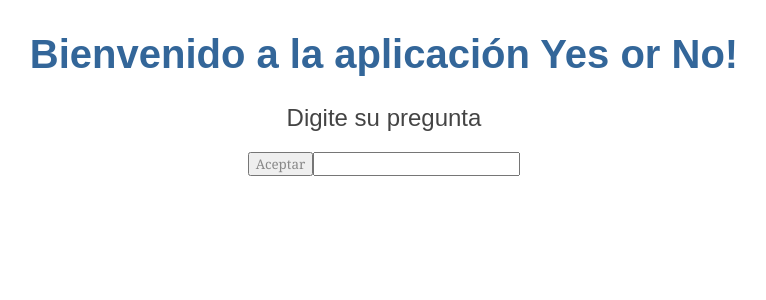
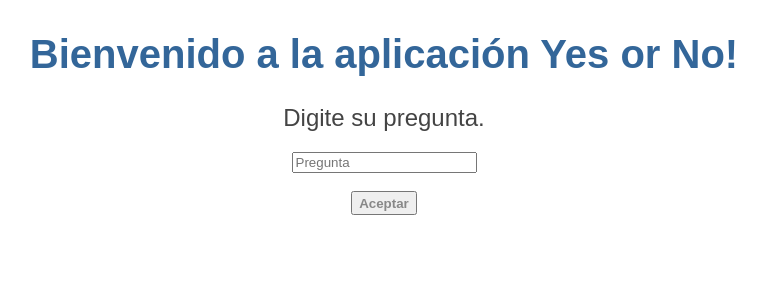
Before and after one commit to luisedoramirez/angular-lab-2, an Angular app: page / in a window 1280 px wide. Shown: the top 300 px of the page, without its empty margins (256-1022 px from the left). Built offline with nearby package versions, Linux system fonts and the light colour scheme.

Commit message:
Nuevos cambios

```diff
--- a/src/app/app.component.html
+++ b/src/app/app.component.html
@@ -1,10 +1,22 @@
 <!--The content below is only a placeholder and can be replaced.-->
-<div style="text-align:center">
-  <h1>
-    Bienvenido a la aplicación {{ title }}!
-  </h1>
-  <h2> Digite su pregunta</h2>
-<button (click)=mostrar()>Aceptar</button>
-  <input text="text" >
-  <br>
-  <img [src]= "imageSource" *ngIf="imageSource"/>
+
+<body ng-app="formApp">
+
+  <div style="text-align:center" class="container">
+    <h1>
+      Bienvenido a la aplicación {{ title }}!
+    </h1>
+    <h2> Digite su pregunta.</h2>
+    <div class="form-group">
+      <input type="text" class="form-control" placeholder="Pregunta" name="name" ng-model="formData.name" required>
+    </div>
+    <br>
+    <button (click)=mostrar()>
+      <b>Aceptar</b>
+    </button>
+    <br>
+    <h3>{{respuesta}}</h3>
+    <br>
+    <img [src]="imageSource" *ngIf="imageSource" />
+  </div>
+</body>
--- a/src/app/app.component.ts
+++ b/src/app/app.component.ts
@@ -8,18 +8,20 @@ import { HttpClient } from '@angular/common/http';
 })
 export class AppComponent {
   title = 'Yes or No';
-  enabled = true;
   url = 'https://yesno.wtf/api';
   public imageSource;
+  public respuesta;
 
   constructor(private http: HttpClient){
 
   }
 
   mostrar(){
+
     this.http.get(this.url).subscribe(data => {
       console.log(data);
       this.imageSource = data['image'];
+      this.respuesta = data['answer']=="yes"?"SI":"NO";
     });
   }
 }
```
